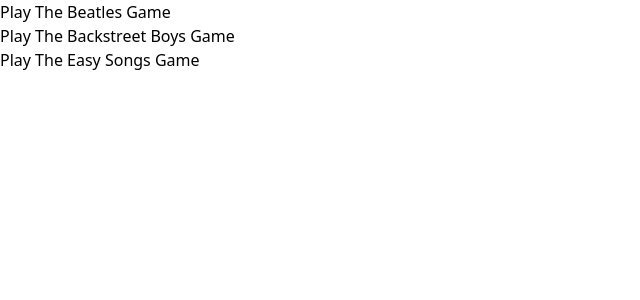
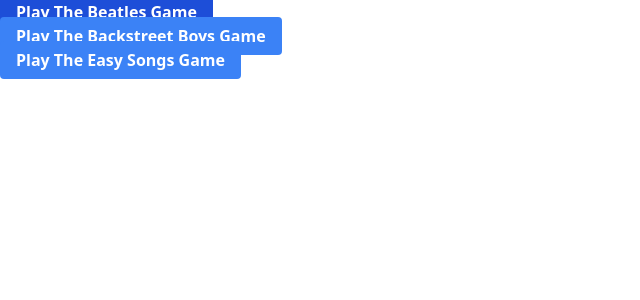
Before and after one commit to cbohl/tunetest-client, a React (Create React App) app: page / in a window 1280 px wide. Shown: the top 300 px of the page, without its empty margins (0-640 px from the left). Built offline with nearby package versions, Linux system fonts and the light colour scheme.

Commit message:
Adds ArtistId to route for GuessingGame, allowing dynamic rendering of different songs for different artists.

```diff
--- a/src/components/GuessingGame.js
+++ b/src/components/GuessingGame.js
@@ -9,6 +9,7 @@
 import GameComplete from "./GameComplete.tsx";
 import styles from "./GuessingGame.module.css";
 import "html-midi-player";
+import { useParams } from 'react-router-dom'
 
 import { ApolloProvider, ApolloClient, InMemoryCache } from "@apollo/client";
 import { useQuery, gql } from "@apollo/client";
@@ -47,7 +48,9 @@
     let [gameStart, setGameStart] = useState(false);
     let [gameOver, setGameOver] = useState(false);
     let [songs2, setSongs2] = useState([])
+    let { gameId } = useParams();
 
+    console.log("This is the game id!!!", gameId)
     // const { data, loading, error } = useQuery(GET_SONGS);
     const { data, loading, error } = useQuery(GET_ARTISTS);
 
--- a/src/index.js
+++ b/src/index.js
@@ -27,7 +27,7 @@
         element: <Contact />,
     },
     {
-        path: "game",
+        path: "games/:gameId",
         element: <GuessingGame />
     }
   ]);
--- a/src/routes/root.jsx
+++ b/src/routes/root.jsx
@@ -8,13 +8,13 @@
           <nav>
             <ul>
               <li>
-                <Link to={`game`}>Play The Beatles Game</Link>
+                <Link to={`games/1`} className="bg-blue-500 hover:bg-blue-700 text-white font-bold py-2 px-4 rounded">Play The Beatles Game</Link>
               </li>
               <li>
-                <a href={`contacts/2`}>Play The Backstreet Boys Game</a>
+                <Link to={'games/2'} className="bg-blue-500 hover:bg-blue-700 text-white font-bold py-2 px-4 rounded">Play The Backstreet Boys Game</Link>
               </li>
               <li>
-                <a href={'contacts/3'}>Play The Easy Songs Game</a>
+                <Link to={'games/3'} className="bg-blue-500 hover:bg-blue-700 text-white font-bold py-2 px-4 rounded">Play The Easy Songs Game</Link>
               </li>
             </ul>
           </nav>
```
